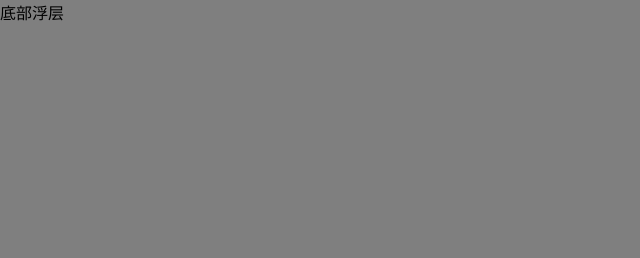
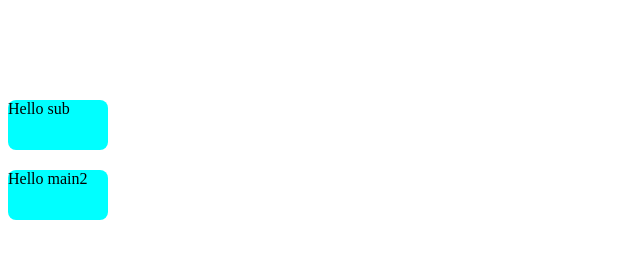
Before and after one commit to duzit/du-css, a plain HTML site: page src/transition.html in a window 1280 px wide. Shown: the whole page, without its empty margins (0-640 px from the left). Drawn offline with Linux system fonts and the light colour scheme.

Commit message:
feat: transition

```diff
--- a/src/transition.html
+++ b/src/transition.html
@@ -10,11 +10,20 @@
     const ele = document.getElementById('Popup');
     ele.classList.add('active');
   }, 2000);
+
+  setTimeout(() => {
+    const ele2 = document.getElementById('Popup')
+    ele2.classList.remove('active')
+  }, 4000);
 </script>
 <body>
   <div id="Popup" class="popup">
     <div class="content">底部浮层</div>
   </div>
+  <div class="main">
+    <div class="sub block">Hello sub</div>
+  </div>
+  <div class="main2 block">Hello main2</div>
 </body>
 </html>
 
@@ -34,6 +43,9 @@
   .content {
     transform: translateY(100%);
     transition: transform .2s;
+    width: 100px;
+    height: 50px;
+    background-color: rebeccapurple ;
   }
 
   .popup.active {
@@ -45,4 +57,32 @@
   .active > .content {
     transform: translateY(0%);
   }
+
+  .main {
+    margin-top: 100px;
+  }
+
+  .main2 {
+    margin-top: 20px;
+    transition: transform 1s;
+  }
+
+  .block {
+    width: 100px;
+    height: 50px;
+    background-color: aqua;
+    border-radius: 8px;
+  }
+
+  .sub {
+    transition: transform 1s;
+  }
+
+  .main:hover .sub {
+    transform: translateY(-20px);
+  }
+
+  .main2:hover {
+    transform: translateY(-20px);
+  }
 </style>
```
Also changed, not shown: src/animation.html (+27 -0 lines).
